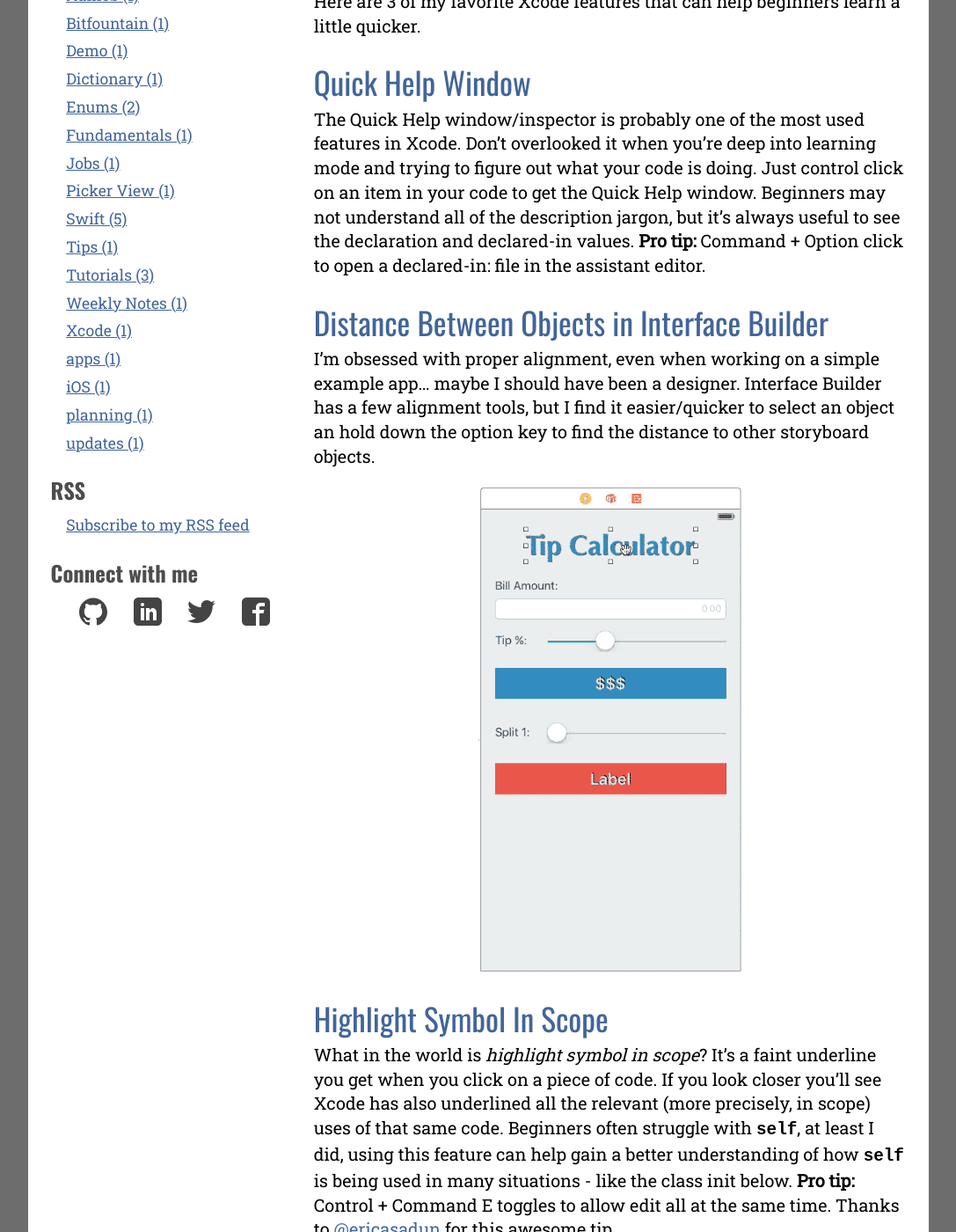
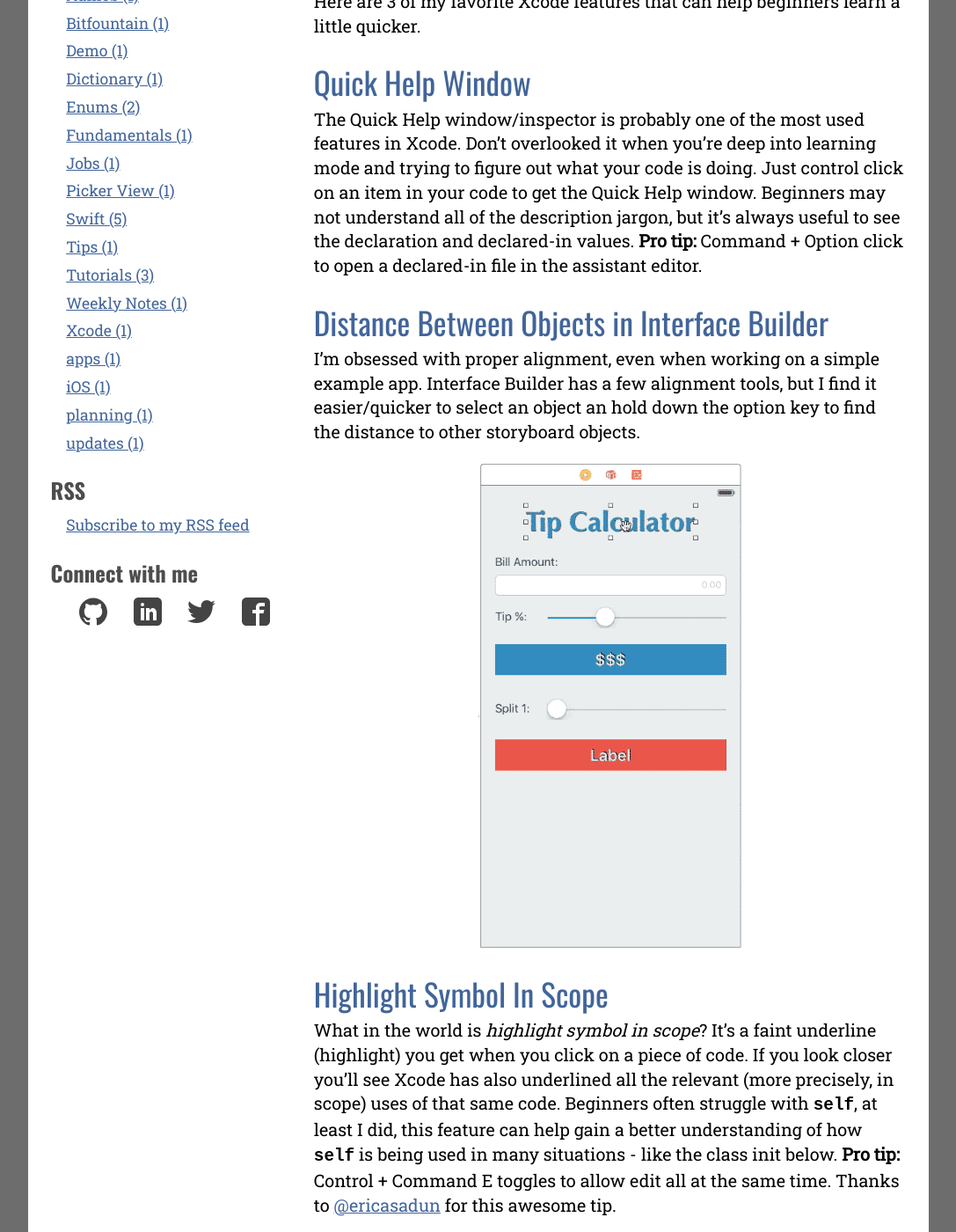
Before and after one commit to endodoug/endodoug.github.io, a Jekyll site: the page built from _posts/2016-04-05-xcode-tips-beginners.md, in a window 1280 px wide and 1400 px high, scrolled down 321 px. Shown: the whole window at 88% size, without its empty margins (96-1183 px from the left). Built offline with Jekyll 4.4.1, drawn with Linux system fonts in a browser that asks for light colours; comment, search, counter and statistics services are not loaded.

Commit message:
Update 2016-04-05-xcode-tips-beginners.md
edits

```diff
--- a/_posts/2016-04-05-xcode-tips-beginners.md
+++ b/_posts/2016-04-05-xcode-tips-beginners.md
@@ -11,17 +11,17 @@
 
 ## Quick Help Window
 
-The Quick Help window/inspector is probably one of the most used features in Xcode.  Don’t overlooked it when you’re deep into learning mode and trying to figure out what your code is doing.  Just control click on an item in your code to get the Quick Help window. Beginners may not understand all of the description jargon, but it’s always useful to see the declaration and declared-in values.  **Pro tip:** Command + Option click to open a declared-in: file in the assistant editor.
+The Quick Help window/inspector is probably one of the most used features in Xcode.  Don’t overlooked it when you’re deep into learning mode and trying to figure out what your code is doing.  Just control click on an item in your code to get the Quick Help window. Beginners may not understand all of the description jargon, but it’s always useful to see the declaration and declared-in values.  **Pro tip:** Command + Option click to open a declared-in file in the assistant editor.
 
 ## Distance Between Objects in Interface Builder
 
-I’m obsessed with proper alignment, even when working on a simple example app… maybe I should have been a designer.   Interface Builder has a few alignment tools, but I find it easier/quicker to select an object an hold down the option key to find the distance to other storyboard objects.
+I’m obsessed with proper alignment, even when working on a simple example app.   Interface Builder has a few alignment tools, but I find it easier/quicker to select an object an hold down the option key to find the distance to other storyboard objects.
 
 ![Find the distance between objects](/images/optionDistances.gif "Xcode Interface Builder distances")
 
 ## Highlight Symbol In Scope
 
-What in the world is _highlight symbol in scope_? It's a faint underline you get when you click on a piece of code.   If you look closer you’ll see Xcode has also underlined all the relevant (more precisely, in scope) uses of that same code.  Beginners often struggle with `self`, at least I did, using this feature can help gain a better understanding of how `self` is being used in many situations - like the class init below.   **Pro tip:** Control + Command E toggles to allow edit all at the same time. Thanks to [@ericasadun](https://twitter.com/ericasadun "Erica Sadun twitter") for this awesome tip.
+What in the world is _highlight symbol in scope_? It's a faint underline (highlight) you get when you click on a piece of code.   If you look closer you’ll see Xcode has also underlined all the relevant (more precisely, in scope) uses of that same code.  Beginners often struggle with `self`, at least I did, this feature can help gain a better understanding of how `self` is being used in many situations - like the class init below.   **Pro tip:** Control + Command E toggles to allow edit all at the same time. Thanks to [@ericasadun](https://twitter.com/ericasadun "Erica Sadun twitter") for this awesome tip.
 
 ![Highlight Symbol in Scope](/images/HighlightSymbolInScope.gif "Highlight In Scope gif")
 
```
